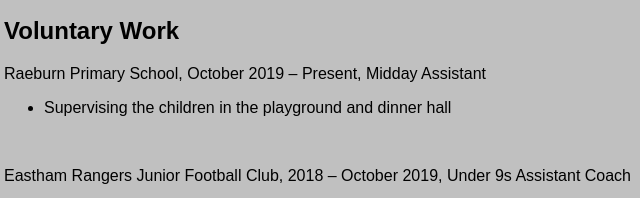
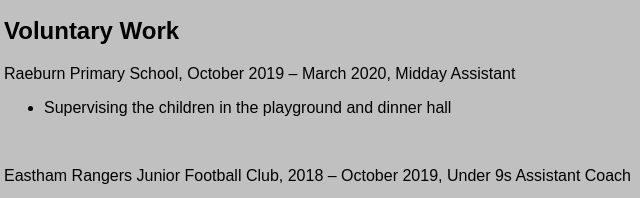
Before and after one commit to greean/portfolio, a plain HTML site: page index.html in a window 1280 px wide. Shown: the part 2749-2947 px from the top of the page, 186-826 px from the left. Drawn offline with Linux system fonts and the light colour scheme.

Commit message:
Tweak to protfolio

```diff
--- a/index.html
+++ b/index.html
@@ -14,9 +14,9 @@
     <nav class="flex-nav">
       <ul>
         <li>
-          <a target="_blank" href="https://greean.github.io/dicegame/" title="Link to Dice Game - 1 Player(GitHub page">Dice Game - 1 Player</a></li>
+          <a target="_blank" href="https://greean.github.io/dicegame/" title="Link to Dice Game - 1 Player(GitHub page)">Dice Game - 1 Player</a></li>
         <li>
-          <a target="_blank" href="https://greean.github.io/dicegame_2player/" title="Link to Dice Game - 2 Players (GitHub page">Dice Game - 2 Players</a></li>
+          <a target="_blank" href="https://greean.github.io/dicegame_2player/" title="Link to Dice Game - 2 Players (GitHub page)">Dice Game - 2 Players</a></li>
         <li>
           <a target="_blank" href="https://greean.github.io/slackProject/" title="Link to Slack Clone (GitHub page">Slack Clone (Collaborative project)</a></li>
         </li>
@@ -158,7 +158,7 @@
         <p>&nbsp;</p>
         <h2 id="voluntary">Voluntary Work</h2>
         <p>
-          Raeburn Primary School, October 2019 – Present, Midday Assistant
+          Raeburn Primary School, October 2019 – March 2020, Midday Assistant
         </p>
         <ul>
           <li>
```
